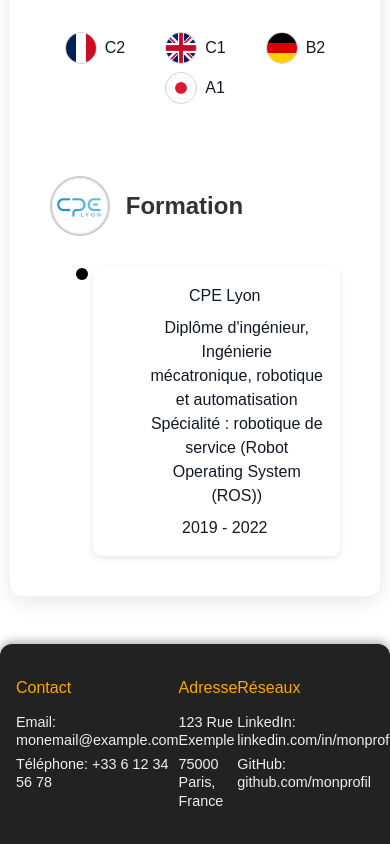
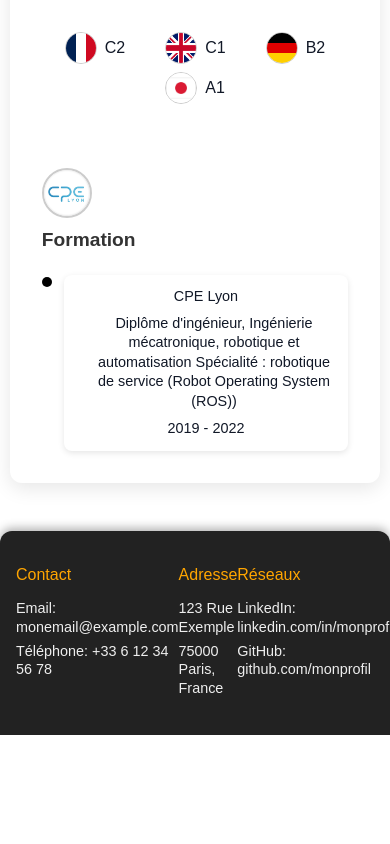
Before and after one commit to Kevin-THIRY/CV, a React (Vite) app: page / in a window 390 px wide. Shown: the part 1630-2474 px from the top of the page. After the commit the page ends 2365 px from the top, so only its background shows below. Built offline with nearby package versions, Linux system fonts and the light colour scheme.

Commit message:
update responsive parcours

```diff
--- a/components/parcours/parcours.css
+++ b/components/parcours/parcours.css
@@ -1,7 +1,9 @@
+/* ---------- Base container ---------- */
 .parcours-container {
   padding: 1.5rem;
 }
 
+/* Header photo + titre */
 .parcours-header {
   display: flex;
   align-items: center;
@@ -23,36 +25,71 @@
   color: #333;
 }
 
-.parcours-texts {
+
+/* ---------- Steps list ---------- */
+.parcours-steps {
   display: flex;
-  align-items: flex-start;
-  padding-left: 2rem;
+  flex-direction: column;
+  gap: 3rem; /* espace vertical entre les étapes */
   position: relative;
 }
 
-/* Ligne verticale */
-.parcours-line {
-  position: relative;
-  width: 12px;
+/* Une étape = ligne + bloc texte */
+.parcours-step {
+  display: flex;
+  flex-direction: row;
+  align-items: flex-start;
+  gap: 1rem;
 }
 
-/* Colonne droite */
-.parcours-groups {
+
+/* ---------- Ligne verticale (point + segment) ---------- */
+.parcours-line-part {
   display: flex;
   flex-direction: column;
-  gap: 3rem;
-  width: 100%;
+  align-items: center;
+  width: 20px;          /* largeur de colonne pour la ligne */
+  position: relative;
+  margin-top: 4px;      /* léger alignement avec le bloc */
 }
 
-/* Bloc texte avec point */
+.parcours-point {
+  width: 12px;
+  height: 12px;
+  background: #000;
+  border-radius: 50%;
+  transition: background 0.3s ease, box-shadow 0.3s ease;
+  z-index: 1;
+}
+
+/* segment = hauteur contrôlée inline (JS) */
+.parcours-segment {
+  width: 2px;
+  /* height: auto => fourni inline */
+  background: linear-gradient(to bottom, #333, #000);
+  border-radius: 2px;
+  margin-top: 4px;
+  transition: background 0.3s ease, box-shadow 0.3s ease;
+}
+
+.parcours-point.hovered,
+.parcours-segment.hovered {
+  background: #007bff;
+  box-shadow: 0 0 8px rgba(0, 123, 255, 0.9);
+}
+
+
+/* ---------- Bloc texte ---------- */
 .parcours-big-zone {
-  position: relative;
+  flex-grow: 1;
   background: #ffffff;
-  padding: 1rem 1rem 1rem 2rem; /* espace point */
+  padding: 1rem 1rem 1rem 2rem;
   border-radius: 8px;
   box-shadow: 0 2px 6px rgba(0,0,0,0.1);
   transition: box-shadow 0.3s ease, background-color 0.3s ease;
   cursor: pointer;
+  font-size: 1rem;
+  line-height: 1.35;
 }
 
 .parcours-big-zone.hovered {
@@ -60,47 +97,7 @@
   box-shadow: 0 0 15px rgba(0, 123, 255, 0.9);
 }
 
-.parcours-segment {
-  position: absolute;
-  left: 0%;
-  transform: translateX(-50%);
-  width: 4px;
-  background: linear-gradient(to bottom, #333, #000);
-  border-radius: 2px;
-  box-shadow: 0 0 6px rgba(0, 0, 0, 0.3);
-  transition: background 0.3s ease, box-shadow 0.3s ease;
-  cursor: pointer;
-}
-
-.parcours-segment.hovered {
-  background: linear-gradient(to bottom, #007bff, #0056b3);
-  box-shadow: 0 0 12px rgba(0, 123, 255, 0.9);
-}
-
-.parcours-point {
-  position: absolute;
-  left: 0%;
-  transform: translateX(-50%);
-  width: 12px;
-  height: 12px;
-  background: #000;
-  border-radius: 50%;
-  cursor: pointer;
-  transition: background 0.3s ease;
-}
-
-
-.parcours-point:hover {
-  background: #007bff;
-  box-shadow: 0 0 8px rgba(0, 123, 255, 0.9);
-}
-
-.parcours-point.hovered {
-  background: #007bff;
-  box-shadow: 0 0 8px rgba(0, 123, 255, 0.9);
-}
-
-/* Textes */
+/* Petites variations sur les 3 lignes de texte */
 .parcours-text-1 {
   margin-bottom: 0.5rem;
 }
@@ -112,28 +109,101 @@
   margin-left: 0;
 }
 
+
+/* ---------- Variante côté droit ---------- */
+/* Inversion visuelle : photo à droite, bloc texte à droite, ligne à droite */
 .parcours-container.right .parcours-header {
-  margin-right: -4%;
   flex-direction: row-reverse;
-  gap: 1%;
+  gap: 1rem;
+  text-align: right;
 }
 
-.parcours-container.right .parcours-texts {
-  margin-right: 2%;
-  flex-direction: row-reverse;
+.parcours-container.right .parcours-step {
+  /* flex-direction: row-reverse; */
+  flex-direction: row;
 }
 
-.parcours-container.right .parcours-line {
-  order: 1;
+.parcours-container.right .parcours-line-part {
+  order: 2; /* ligne après bloc texte visuellement */
 }
 
 .parcours-container.right .parcours-big-zone {
-  padding: 1rem 1rem 1rem 1rem;
+  padding: 1rem 2rem 1rem 1rem; /* miroir */
+  text-align: right;
 }
 
-.parcours-container.right .parcours-line{
-  position: absolute;
-  /* left: auto; */
-  left: 100.5%;
-  transform: translateX(50%);
+.parcours-container.right .parcours-text-2 {
+  margin-left: 0;
+  margin-right: 1.5rem;
 }
+.parcours-container.right .parcours-text-3 {
+  margin-left: 0;
+}
+
+
+/* ---------- Responsive (<768px) ---------- */
+@media (max-width: 768px) {
+  .parcours-container {
+    padding: 1rem;
+  }
+
+  .parcours-header {
+    flex-direction: column;
+    align-items: flex-start;
+    margin-bottom: 1.25rem;
+  }
+
+  .parcours-photo {
+    width: 50px;
+    height: 50px;
+    margin-right: 0;
+    margin-bottom: 0.5rem;
+  }
+
+  .parcours-title {
+    font-size: 1.2rem;
+    text-align: left;
+  }
+
+  .parcours-steps {
+    gap: 2rem;
+  }
+
+  .parcours-step {
+    gap: 0.75rem;
+  }
+
+  .parcours-line-part {
+    width: 16px;
+    margin-top: 2px;
+  }
+
+  .parcours-point {
+    width: 10px;
+    height: 10px;
+  }
+
+  .parcours-big-zone {
+    padding: 0.75rem 1rem;
+    font-size: 0.9rem;
+  }
+
+  .parcours-text-2 {
+    margin-left: 1rem;
+  }
+
+  /* Variante right sur mobile : on simplifie, tout aligné gauche pour lisibilité
+     -> Si tu veux absolument garder droite, commente les 3 règles ci-dessous */
+  .parcours-container.right .parcours-header,
+  .parcours-container.right .parcours-step {
+    flex-direction: row; /* annule inversion, lisible mobile */
+  }
+  .parcours-container.right .parcours-big-zone {
+    text-align: left;
+    padding: 0.75rem 1rem;
+  }
+  .parcours-container.right .parcours-text-2 {
+    margin-right: 0;
+    margin-left: 1rem;
+  }
+}
--- a/components/parcours/parcours.jsx
+++ b/components/parcours/parcours.jsx
@@ -1,4 +1,4 @@
-import React, { useEffect, useRef, useState } from 'react';
+import React, { useState, useRef, useEffect } from 'react';
 import './parcours.css';
 
 const Parcours = ({ photo, title, texts, side = 'left' }) => {
@@ -7,16 +7,18 @@ const Parcours = ({ photo, title, texts, side = 'left' }) => {
     chunkedTexts.push(texts.slice(i, i + 3));
   }
 
-  const refs = useRef([]);
-  const [positions, setPositions] = useState([]);
   const [hoverIdx, setHoverIdx] = useState(null);
+  const [heights, setHeights] = useState([]);
+  const blockRefs = useRef([]);
+
+  const offset = 10;
+
+  const isRight = side === 'right';
 
   useEffect(() => {
-    const newPositions = refs.current.map(ref => ref?.offsetTop ?? 0);
-    setPositions(newPositions);
+    const newHeights = blockRefs.current.map(ref => ref?.offsetHeight || 0);
+    setHeights(newHeights);
   }, [texts]);
-
-  const isRight = side === 'right';
 
   return (
     <div className={`parcours-container ${isRight ? 'right' : 'left'}`}>
@@ -24,71 +26,37 @@ const Parcours = ({ photo, title, texts, side = 'left' }) => {
         <img src={photo} alt="Avatar" className="parcours-photo" />
         <h2 className="parcours-title">{title}</h2>
       </div>
-      <div className="parcours-texts">
-        {isRight && (
-          <div className="parcours-groups">
+
+      <div className="parcours-steps">
         {chunkedTexts.map((group, idx) => (
           <div
-                className={`parcours-big-zone ${hoverIdx === idx ? 'hovered' : ''}`}
+            className="parcours-step"
             key={idx}
-                ref={el => refs.current[idx] = el}
             onMouseEnter={() => setHoverIdx(idx)}
             onMouseLeave={() => setHoverIdx(null)}
+          >
+            <div className="parcours-line-part">
+              <div className={`parcours-point ${hoverIdx === idx ? 'hovered' : ''}`} />
+              {idx < chunkedTexts.length - 1 && (
+                <div
+                  className={`parcours-segment ${hoverIdx === idx ? 'hovered' : ''}`}
+                  style={{
+                    height: `${heights[idx] - 12 - offset}px`, // 12 = point size
+                  }}
+                />
+              )}
+            </div>
+
+            <div
+              className={`parcours-big-zone ${hoverIdx === idx ? 'hovered' : ''}`}
+              ref={el => (blockRefs.current[idx] = el)}
             >
               <div className="parcours-text parcours-text-1">{group[0]}</div>
               <div className="parcours-text parcours-text-2">{group[1]}</div>
               <div className="parcours-text parcours-text-3">{group[2]}</div>
             </div>
-            ))}
-          </div>
-        )}
-
-        <div className="parcours-line">
-          {positions.map((top, idx) => (
-            <React.Fragment key={idx}>
-              <div
-                className={`parcours-point ${hoverIdx === idx ? 'hovered' : ''}`}
-                style={{ top: `${top}px` }}
-                onMouseEnter={() => setHoverIdx(idx)}
-                onMouseLeave={() => setHoverIdx(null)}
-              />
-              {idx < positions.length - 1 && (() => {
-                const nextTop = positions[idx + 1];
-                const distance = nextTop - top;
-                const margin = distance * 0.1;
-                return (
-                  <div
-                    className={`parcours-segment ${hoverIdx === idx ? 'hovered' : ''}`}
-                    style={{
-                      top: `${top + margin}px`,
-                      height: `${distance - 2 * margin}px`,
-                    }}
-                    onMouseEnter={() => setHoverIdx(idx)}
-                    onMouseLeave={() => setHoverIdx(null)}
-                  />
-                );
-              })()}
-            </React.Fragment>
-          ))}
-        </div>
-
-        {!isRight && (
-          <div className="parcours-groups">
-            {chunkedTexts.map((group, idx) => (
-              <div
-                className={`parcours-big-zone ${hoverIdx === idx ? 'hovered' : ''}`}
-                key={idx}
-                ref={el => refs.current[idx] = el}
-                onMouseEnter={() => setHoverIdx(idx)}
-                onMouseLeave={() => setHoverIdx(null)}
-              >
-                <div className="parcours-text parcours-text-1">{group[0]}</div>
-                <div className="parcours-text parcours-text-2">{group[1]}</div>
-                <div className="parcours-text parcours-text-3">{group[2]}</div>
           </div>
         ))}
-          </div>
-        )}
       </div>
     </div>
   );
```
Lines whose indentation alone changed are shown as unchanged.
